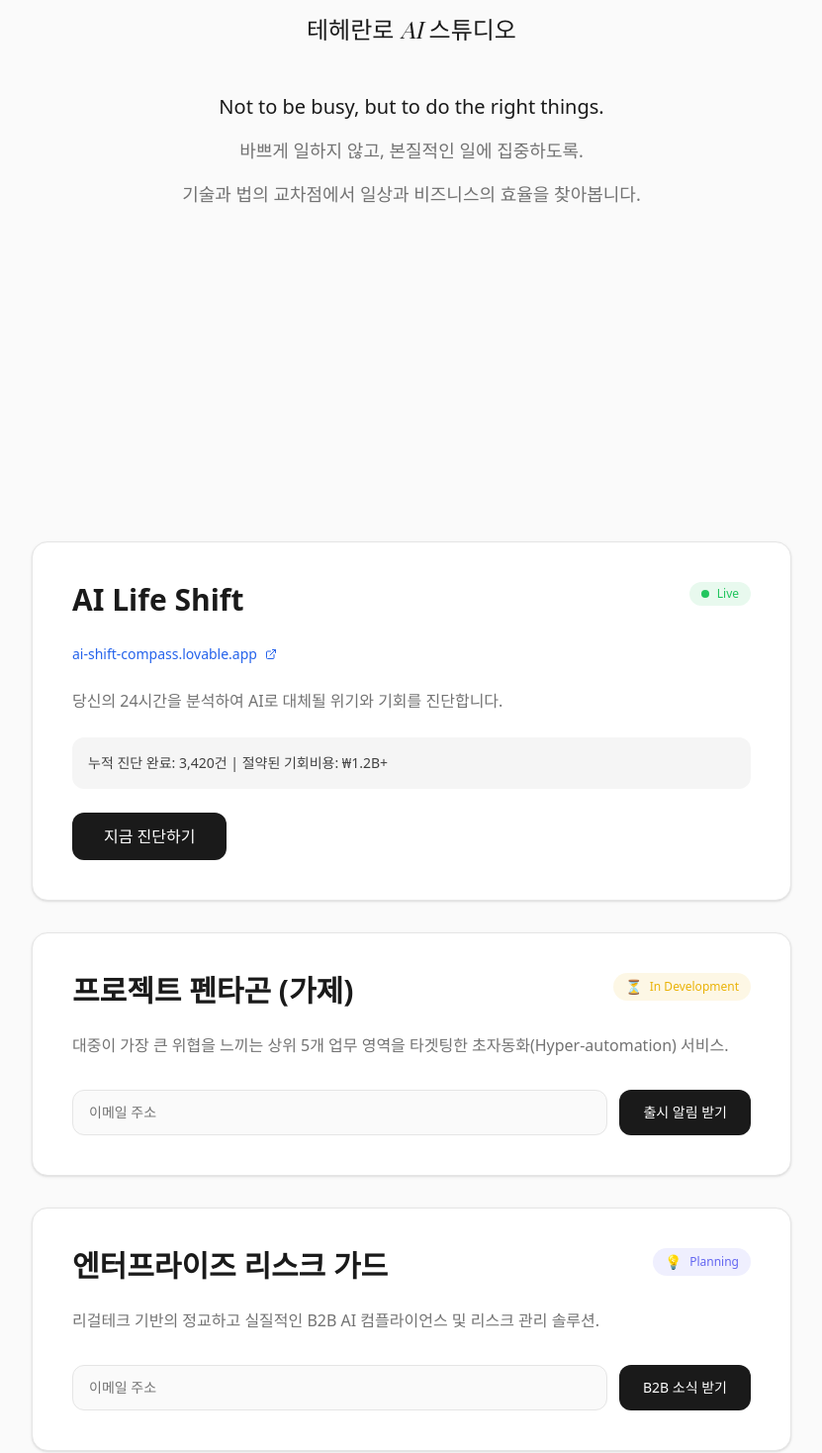
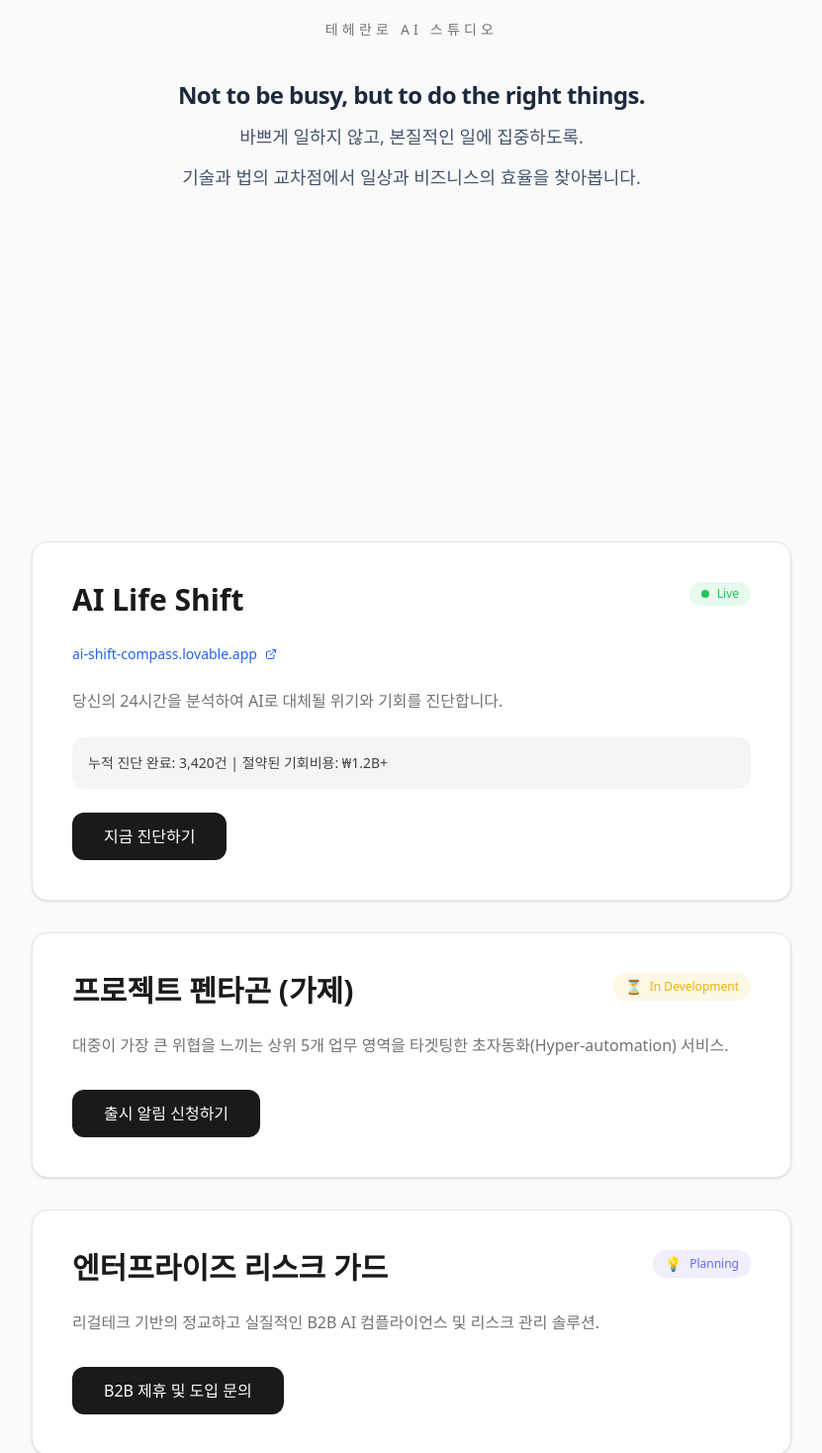
Before and after one commit to tteehhaa/teheranroai, a Next.js app: page / in a window 1280 px wide. Shown: the part 349-1817 px from the top of the page at 99% size, without its empty margins (224-1055 px from the left). Built offline with nearby package versions, Linux system fonts and the light colour scheme; a web font is replaced by a local one.

Commit message:
style: enhance typography and UI in hero section and project cards
Improve typography in hero section and streamline project card inputs.

```diff
--- a/components/contact.tsx
+++ b/components/contact.tsx
@@ -8,7 +8,7 @@ export function Contact() {
 
         <a
           href="mailto:teheranroai@gmail.com"
-          className="font-serif italic text-3xl md:text-4xl lg:text-5xl text-foreground hover:text-accent transition-colors"
+          className="font-serif italic text-3xl md:text-4xl lg:text-5xl text-foreground hover:text-accent transition-colors duration-200 cursor-pointer"
         >
           teheranroai@gmail.com
         </a>
--- a/components/hero.tsx
+++ b/components/hero.tsx
@@ -4,25 +4,25 @@ export function Hero() {
   return (
     <section className="min-h-screen flex flex-col items-center justify-center px-6 py-24 bg-background">
       <div className="max-w-3xl mx-auto text-center">
-        {/* Main Headline - Elegant Cursive */}
-        <h1 className="font-serif italic text-5xl md:text-7xl lg:text-8xl tracking-tight text-foreground">
-          Teheran AI Studio
+        {/* Main Headline - Premium Serif with only AI italic */}
+        <h1 className="font-serif text-5xl md:text-7xl lg:text-8xl tracking-tight text-foreground font-medium">
+          Teheran <span className="italic">AI</span> Studio
         </h1>
 
-        {/* Korean Sub-Headline */}
-        <p className="mt-6 text-xl md:text-2xl text-foreground">
-          테헤란로 <span className="font-serif italic">AI</span> 스튜디오
+        {/* Korean Sub-Headline - Modern Sans with wide tracking */}
+        <p className="mt-4 text-xs md:text-sm text-muted-foreground uppercase tracking-[0.3em] font-medium">
+          테헤란로 AI 스튜디오
         </p>
 
-        {/* Body Text */}
-        <div className="mt-12 space-y-4 text-muted-foreground leading-relaxed">
-          <p className="text-lg md:text-xl font-medium text-foreground">
+        {/* Body Text - Tighter spacing */}
+        <div className="mt-10 space-y-3">
+          <p className="text-xl md:text-2xl font-semibold text-slate-800 tracking-tight">
             Not to be busy, but to do the right things.
           </p>
-          <p className="text-base md:text-lg">
+          <p className="text-base md:text-lg text-slate-600 leading-relaxed">
             바쁘게 일하지 않고, 본질적인 일에 집중하도록.
           </p>
-          <p className="text-base md:text-lg">
+          <p className="text-base md:text-lg text-slate-600 leading-relaxed">
             기술과 법의 교차점에서 일상과 비즈니스의 효율을 찾아봅니다.
           </p>
         </div>
--- a/components/product-gallery.tsx
+++ b/components/product-gallery.tsx
@@ -1,7 +1,7 @@
 "use client";
 
 import { useState } from "react";
-import { ExternalLink } from "lucide-react";
+import { ExternalLink, X } from "lucide-react";
 
 function Badge({
   label,
@@ -30,7 +30,13 @@ function Badge({
   );
 }
 
-function WaitlistForm({ buttonText }: { buttonText: string }) {
+function WaitlistModal({
+  isOpen,
+  onClose
+}: {
+  isOpen: boolean;
+  onClose: () => void;
+}) {
   const [email, setEmail] = useState("");
   const [submitted, setSubmitted] = useState(false);
 
@@ -42,36 +48,76 @@ function WaitlistForm({ buttonText }: { buttonText: string }) {
     }
   };
 
-  if (submitted) {
+  const handleClose = () => {
+    onClose();
+    setTimeout(() => setSubmitted(false), 300);
+  };
+
+  if (!isOpen) return null;
+
   return (
-      <p className="text-sm text-success font-medium py-3">
+    <div
+      className="fixed inset-0 z-50 flex items-center justify-center p-4"
+      onClick={handleClose}
+    >
+      {/* Backdrop */}
+      <div className="absolute inset-0 bg-black/50 backdrop-blur-sm" />
+
+      {/* Modal */}
+      <div
+        className="relative bg-card rounded-2xl border border-border p-8 md:p-10 shadow-2xl max-w-md w-full"
+        onClick={(e) => e.stopPropagation()}
+      >
+        {/* Close Button */}
+        <button
+          onClick={handleClose}
+          className="absolute top-4 right-4 p-2 text-muted-foreground hover:text-foreground transition-colors"
+        >
+          <X className="w-5 h-5" />
+        </button>
+
+        <h3 className="text-2xl font-bold text-card-foreground mb-2">
+          출시 알림 신청
+        </h3>
+        <p className="text-muted-foreground mb-6">
+          프로젝트 펜타곤 출시 소식을 가장 먼저 받아보세요.
+        </p>
+
+        {submitted ? (
+          <div className="py-4 text-center">
+            <p className="text-success font-medium">
               등록되었습니다. 소식을 기다려주세요.
             </p>
-    );
-  }
-
-  return (
-    <form onSubmit={handleSubmit} className="flex flex-col sm:flex-row gap-3">
+          </div>
+        ) : (
+          <form onSubmit={handleSubmit} className="space-y-4">
             <input
               type="email"
               value={email}
               onChange={(e) => setEmail(e.target.value)}
-        placeholder="이메일 주소"
+              placeholder="이메일 주소를 입력하세요"
               required
-        className="flex-1 px-4 py-3 rounded-lg border border-border bg-background text-foreground placeholder:text-muted-foreground focus:outline-none focus:ring-2 focus:ring-accent focus:border-transparent text-sm"
+              className="w-full px-4 py-3 rounded-lg border border-border bg-background text-foreground placeholder:text-muted-foreground focus:outline-none focus:ring-2 focus:ring-accent focus:border-transparent text-sm"
+              autoFocus
             />
             <button
               type="submit"
-        className="px-6 py-3 bg-primary text-primary-foreground rounded-lg font-medium text-sm hover:bg-primary/90 transition-colors whitespace-nowrap"
+              className="w-full px-6 py-3 bg-primary text-primary-foreground rounded-lg font-medium text-sm hover:bg-primary/90 transition-colors"
             >
-        {buttonText}
+              알림 신청하기
             </button>
           </form>
+        )}
+      </div>
+    </div>
   );
 }
 
 export function ProductGallery() {
+  const [isModalOpen, setIsModalOpen] = useState(false);
+
   return (
+    <>
       <section id="projects" className="py-24 px-6 bg-background">
         <div className="max-w-3xl mx-auto">
           <div className="flex flex-col gap-8">
@@ -127,7 +173,12 @@ export function ProductGallery() {
                 대중이 가장 큰 위협을 느끼는 상위 5개 업무 영역을 타겟팅한 초자동화(Hyper-automation) 서비스.
               </p>
 
-            <WaitlistForm buttonText="출시 알림 받기" />
+              <button
+                onClick={() => setIsModalOpen(true)}
+                className="inline-flex items-center justify-center w-full sm:w-auto px-8 py-3 bg-primary text-primary-foreground rounded-lg font-medium hover:bg-primary/90 transition-colors"
+              >
+                출시 알림 신청하기
+              </button>
             </div>
 
             {/* Card 3: Enterprise Risk Guard - Planning */}
@@ -143,10 +194,19 @@ export function ProductGallery() {
                 리걸테크 기반의 정교하고 실질적인 B2B AI 컴플라이언스 및 리스크 관리 솔루션.
               </p>
 
-            <WaitlistForm buttonText="B2B 소식 받기" />
+              <a
+                href="mailto:teheranroai@gmail.com?subject=B2B 제휴 및 도입 문의&body=안녕하세요, 엔터프라이즈 리스크 가드 도입에 관해 문의드립니다."
+                className="inline-flex items-center justify-center w-full sm:w-auto px-8 py-3 bg-primary text-primary-foreground rounded-lg font-medium hover:bg-primary/90 transition-colors"
+              >
+                B2B 제휴 및 도입 문의
+              </a>
             </div>
           </div>
         </div>
       </section>
+
+      {/* Waitlist Modal */}
+      <WaitlistModal isOpen={isModalOpen} onClose={() => setIsModalOpen(false)} />
+    </>
   );
 }
```
Lines whose indentation alone changed are shown as unchanged.
